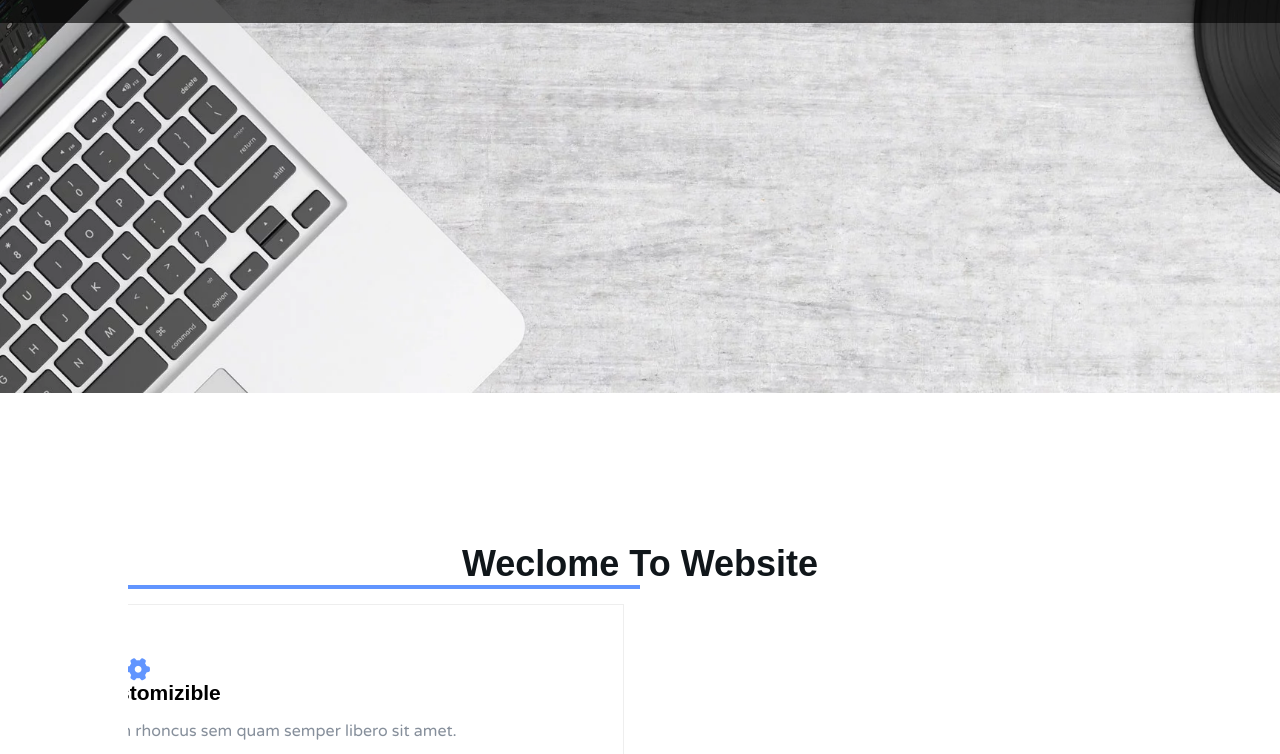
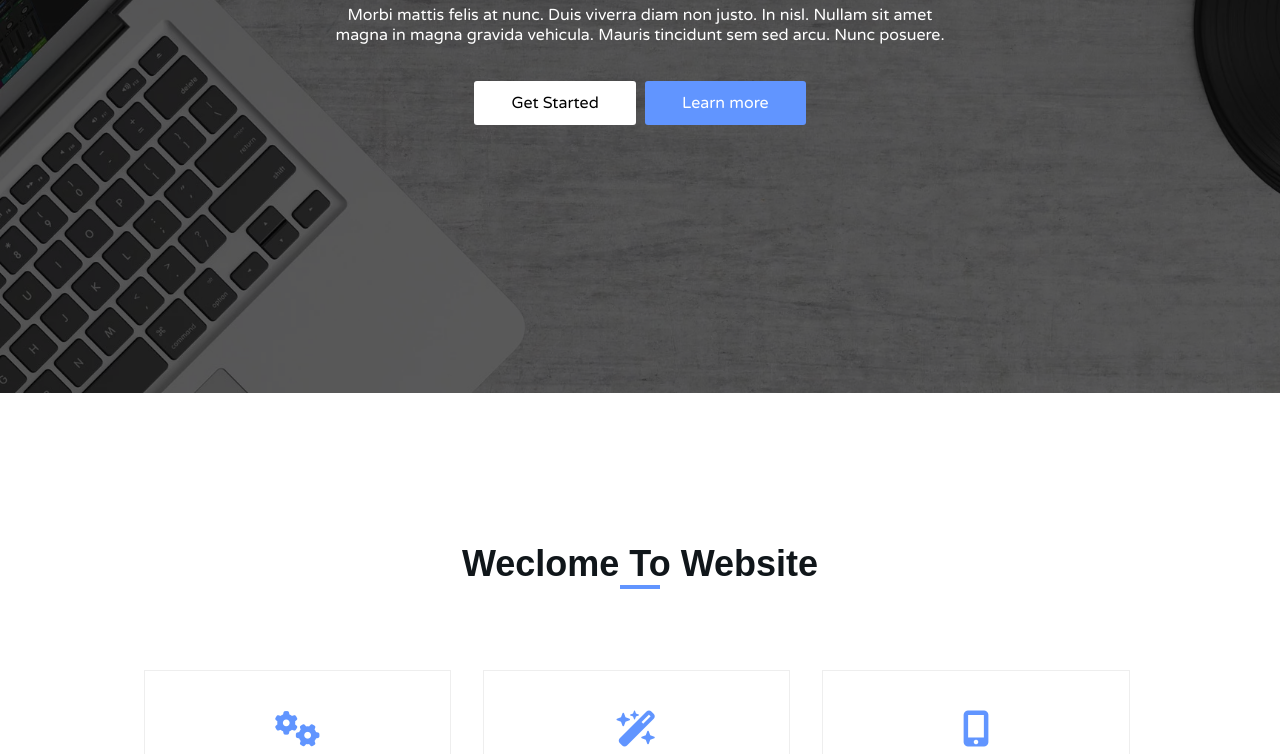
Before and after one commit to Abdullrahhman/colorib-template-1, a plain HTML site: page index.html in a window 1280 px wide. Shown: the part 407-1161 px from the top of the page. Drawn offline with Linux system fonts and the light colour scheme; the site is published under a folder, as on GitHub Pages, so addresses that start at the root find nothing.

Commit message:
Update index.html

```diff
--- a/index.html
+++ b/index.html
@@ -9,19 +9,19 @@
     <link rel="preconnect" href="https://fonts.gstatic.com" crossorigin>
     <link href="https://fonts.googleapis.com/css2?family=Varela+Round&display=swap" rel="stylesheet">
     <link rel="stylesheet" href="style.css">
-    <link rel="stylesheet" type="text/css" href="/css/utils.css">
-    <link rel="stylesheet" type="text/css" href="./sections/home.css">
-    <link rel="stylesheet" type="text/css" href="./sections/about.css">
-    <link rel="stylesheet" type="text/css" href="./sections/portfolio.css">
-    <link rel="stylesheet" type="text/css" href="./sections/services.css">
-    <link rel="stylesheet" type="text/css" href="./sections/services-pt2.css">
-    <link rel="stylesheet" type="text/css" href="./sections/numbers.css">
-    <link rel="stylesheet" type="text/css" href="./sections/prices.css">
-    <link rel="stylesheet" type="text/css" href="./sections/team.css">
-    <link rel="stylesheet" type="text/css" href="./sections/team-pt2.css">
-    <link rel="stylesheet" type="text/css" href="./sections/blog.css">
-    <link rel="stylesheet" type="text/css" href="./sections/contact.css">
-    <link rel="stylesheet" type="text/css" href="./sections/footer.css">
+    <link rel="stylesheet" type="text/css" href="css/utils.css">
+    <link rel="stylesheet" type="text/css" href="sections/home.css">
+    <link rel="stylesheet" type="text/css" href="sections/about.css">
+    <link rel="stylesheet" type="text/css" href="sections/portfolio.css">
+    <link rel="stylesheet" type="text/css" href="sections/services.css">
+    <link rel="stylesheet" type="text/css" href="sections/services-pt2.css">
+    <link rel="stylesheet" type="text/css" href="sections/numbers.css">
+    <link rel="stylesheet" type="text/css" href="sections/prices.css">
+    <link rel="stylesheet" type="text/css" href="sections/team.css">
+    <link rel="stylesheet" type="text/css" href="sections/team-pt2.css">
+    <link rel="stylesheet" type="text/css" href="sections/blog.css">
+    <link rel="stylesheet" type="text/css" href="sections/contact.css">
+    <link rel="stylesheet" type="text/css" href="sections/footer.css">
     <script src="https://kit.fontawesome.com/06e5573764.js" crossorigin="anonymous"></script>
 </head>
 <body>
```
